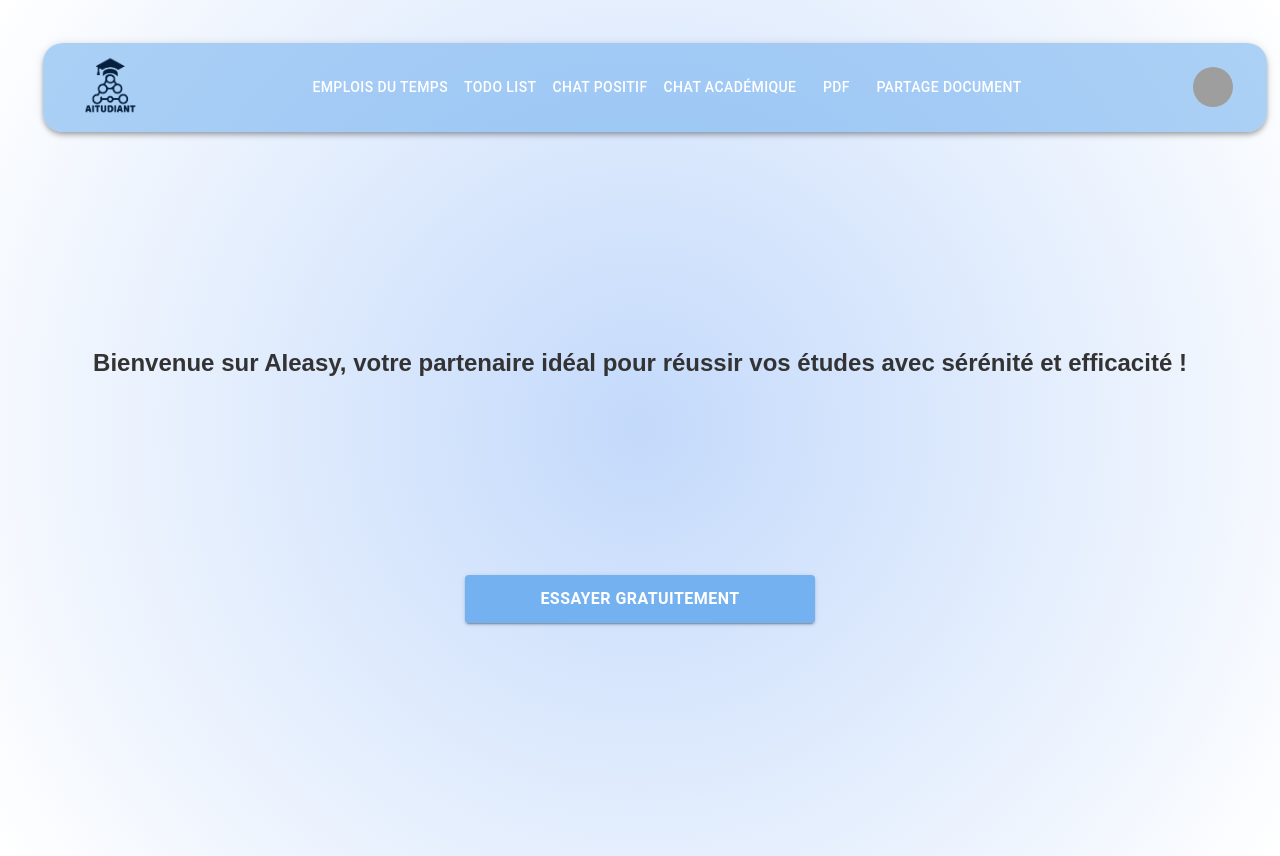
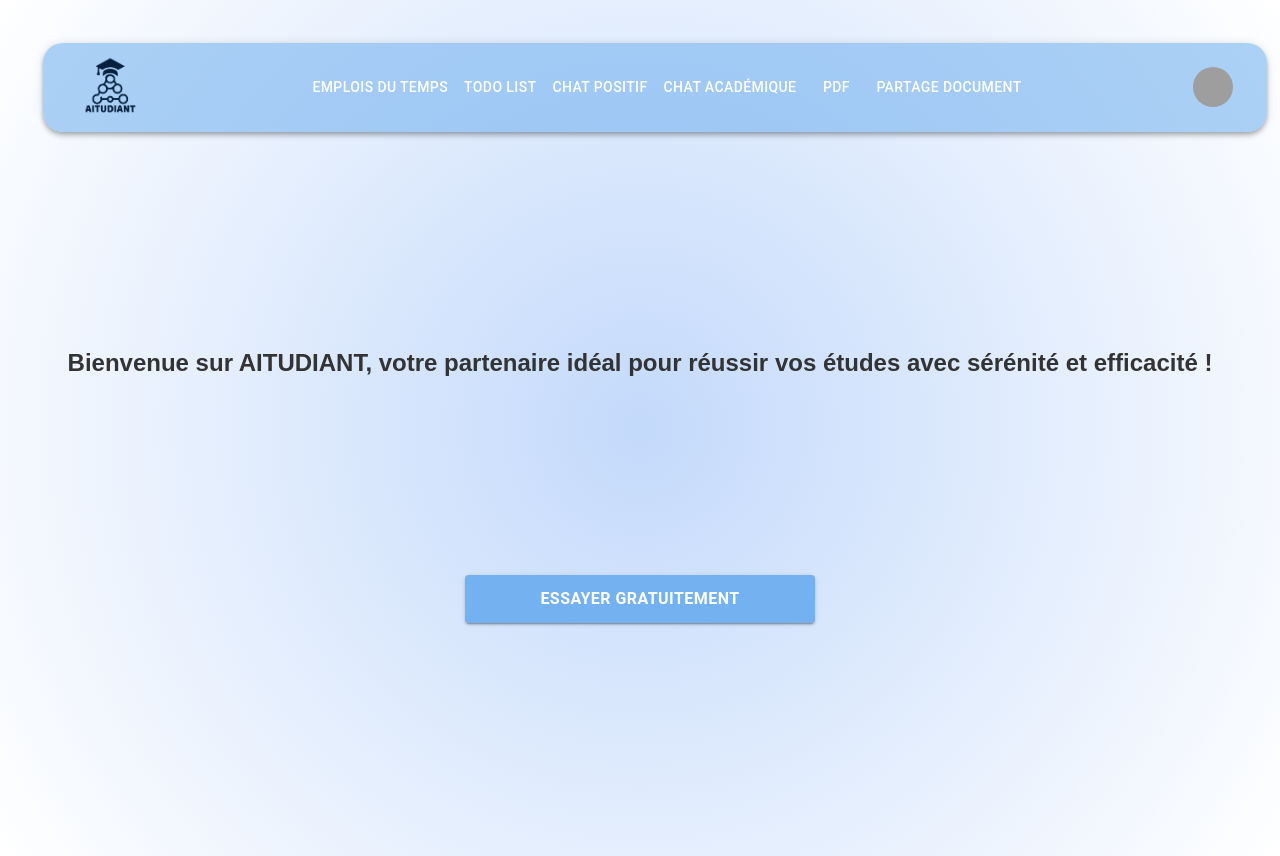
Before and after one commit to chaymaamri/client, a React (Create React App) app: page / in a window 1280 px wide. Built offline with nearby package versions, Linux system fonts and the light colour scheme; grey boxes are pictures that could not be loaded.

Commit message:
Message de commit

```diff
--- a/package.json
+++ b/package.json
@@ -12,7 +12,7 @@
     "@testing-library/user-event": "^13.5.0",
     "react": "^18.3.1",
     "react-dom": "^18.3.1",
-    "react-router-dom": "^6.27.0",
+    "react-router-dom": "^6.28.0",
     "web-vitals": "^2.1.4"
   },
   "scripts": {
--- a/src/App.jsx
+++ b/src/App.jsx
@@ -20,6 +20,7 @@ function App() {
           <Route path="/signin" element={<SignIn />} />
           <Route path="/signup" element={<SignUp />} />
           <Route path="/profile" element={<MonCompte />} />
+          {/* <Route path="/emplois" element={<Emplois />} /> */}
           {/* Tu peux ajouter d'autres routes ici si nécessaire */}
         </Routes>
       </Box>
--- a/src/components/BodyText.jsx
+++ b/src/components/BodyText.jsx
@@ -6,7 +6,7 @@ import Button from '@mui/material/Button';
 function BodyText(){
     return(
         <>
-        <h1  className="text" >Bienvenue sur AIeasy, votre partenaire idéal pour réussir vos études avec sérénité et efficacité !</h1>
+        <h1  className="text" >Bienvenue sur AITUDIANT, votre partenaire idéal pour réussir vos études avec sérénité et efficacité !</h1>
 
 
         <Box
```
Also changed, not shown: src/components/Emplois.jsx (added), 1 other file (tests, documents, lock files or other folders).
